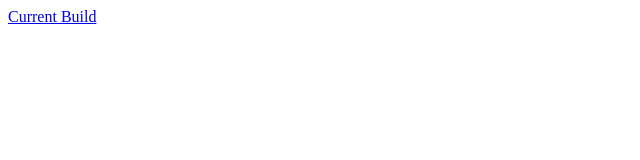
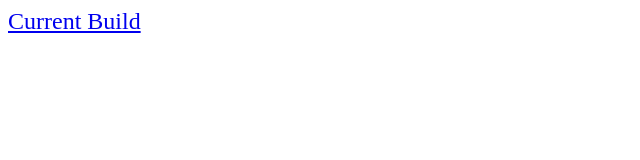
Before and after one commit to pbascom/builds, a plain HTML site: page index.html in a window 1280 px wide. Shown: the whole page, without its empty margins (0-640 px from the left). Drawn offline with Linux system fonts and the light colour scheme.

Commit message:
enlarged download link text

```diff
--- a/index.html
+++ b/index.html
@@ -5,6 +5,6 @@
   <title>DnD Demo Deployment</title>
 </head>
 <body>
-  <a href="DumbbellsAndDragons.apk">Current Build</a>
+  <a href="DumbbellsAndDragons.apk" style="font-size: 24px">Current Build</a>
 </body>
 </html>
```
